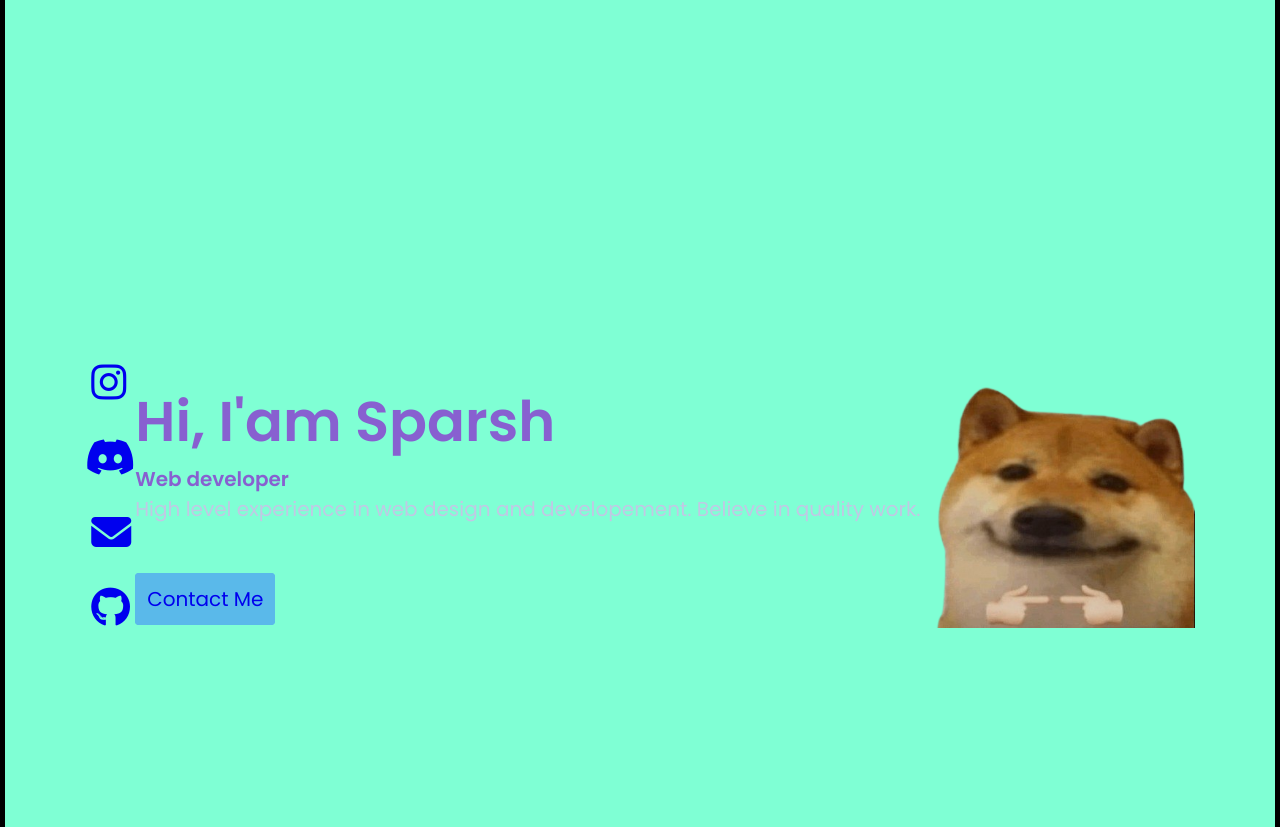
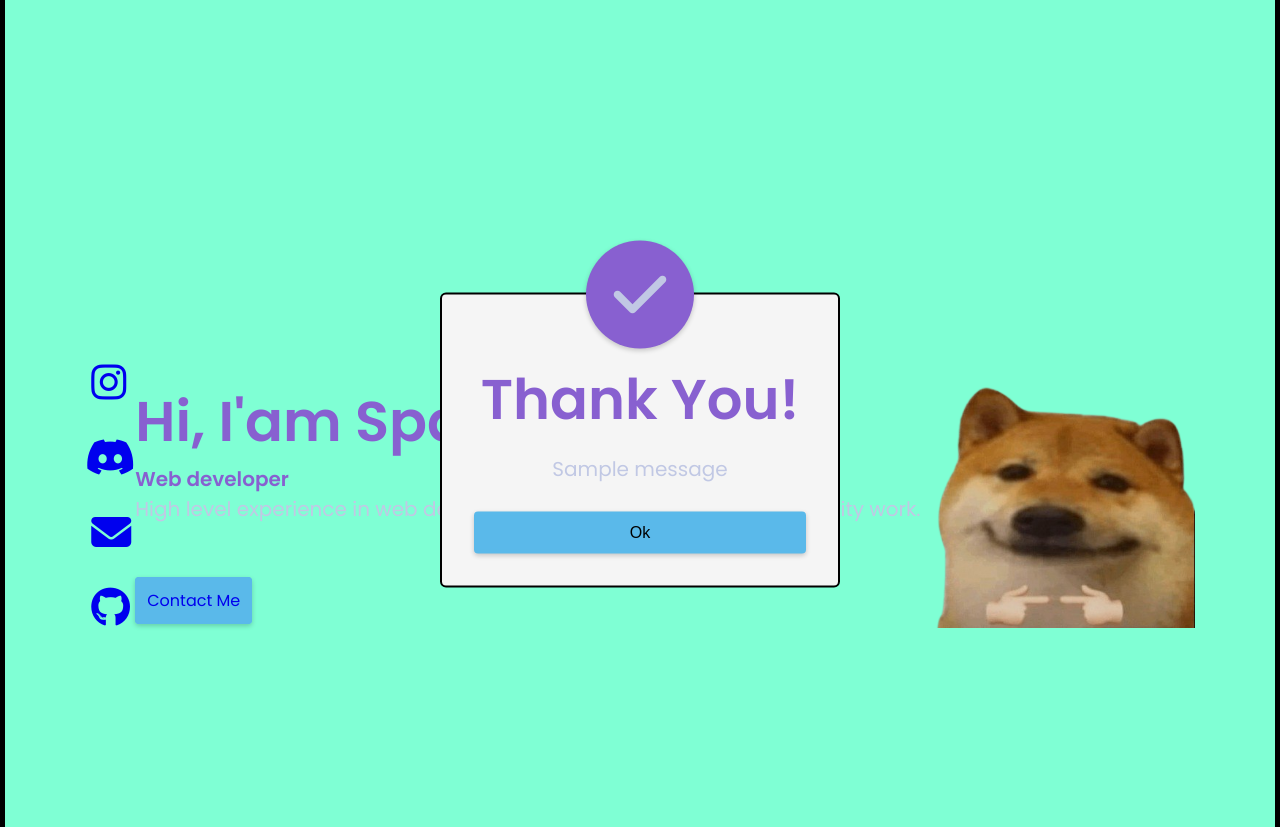
Before and after one commit to SparshChaurasia/Portfolio, a Django app: page / in a window 1280 px wide. Shown: the part 860-1687 px from the top of the page. Run offline with Django 3.2, Linux system fonts and the light colour scheme; tables that the repository leaves empty hold one stand-in row (values such as "Sample post"); one stand-in notice (Sample message) is shown; some libraries are stand-ins or nearby versions.

Commit message:
added notification popups using django messaging framework

```diff
--- a/home/views.py
+++ b/home/views.py
@@ -1,6 +1,9 @@
-from django.shortcuts import render, HttpResponse, redirect
+from datetime import datetime
+
+from django.contrib import messages
+from django.shortcuts import HttpResponse, redirect, render
+
 from .models import Contact
-from datetime import datetime
 
 
 def index(request):
@@ -18,6 +21,7 @@ def submit(request):
     print(name, email, subject, message)
 
     if not email and message:
+        messages.error(request, "Missing required fields")
         return redirect("/#contact")
 
     form = Contact(
@@ -28,5 +32,5 @@ def submit(request):
         Date=datetime.now(),
     )
     form.save()
-
+    messages.success(request, "Your form was successfully submitted")
     return redirect("/#contact")
--- a/static/css/style.css
+++ b/static/css/style.css
@@ -131,6 +131,41 @@ img {
     color: var(--text-color);
 }
 
+.popup__container {
+    border: 2px solid black;
+    text-align: center;
+    width: 400px;
+    background: #fff;
+    border-radius: 6px;
+    position: absolute;
+    top: 50%;
+    left: 50%;
+    transform: translate(-50%, -50%);
+    padding: 0 2rem 1rem 2rem;
+    background-color: whitesmoke;
+}
+
+.popup__image {
+    margin-top: -3.5rem;
+    background-color: var(--title-color);
+    border-radius: 50%;
+    padding: 1.5rem;
+    box-shadow: 0 2px 5px rgba(0, 0, 0, 0.2);
+}
+
+.popup__image--error {
+    padding: 1.5rem 2.75rem;
+}
+
+.popup__heading {
+    margin-top: 0.5rem;
+}
+
+.popup__text {
+    font-size: var(--normal-font-size);
+    margin: 0.75rem 0;
+}
+
 /* .section__quote {
     font-family: 'Gelasio', serif;
     max-width: 50%;
@@ -167,12 +202,21 @@ img {
     background-color: var(--body-color);
     border: .25rem solid var(--body-color);
     border-radius: .25rem;
+    cursor: pointer;
+    box-shadow: 0 2px 5px rgba(0, 0, 0, 0.2);
+    outline: none;
+    font-size: var(--small-font-size);
 }
 
 .btn:hover {
     color: white;
     background-color: var(--first-color);
     transition: 0.2s ease-in;
+}
+
+.btn-flex {
+    margin: 1rem 0;
+    width: 100%;
 }
 
 /*==================== LAYOUT ====================*/
--- /dev/null
+++ b/static/js/script.js
@@ -0,0 +1,6 @@
+function removePopup() {
+    const popup = document.getElementsByClassName("popup__container")
+    let lastElement = popup[popup.length -1]
+
+    lastElement.remove()
+}
--- a/templates/index.html
+++ b/templates/index.html
@@ -6,6 +6,7 @@
     <meta name="viewport" content="width=device-width, initial-scale=1.0">
     <title>MyPortfolio</title>
     {% load static %}
+    <script src="{% static 'js/script.js' %}"></script>
     <link rel="stylesheet" href="{% static 'css/style.css' %}">
     <link rel="stylesheet" href="https://cdnjs.cloudflare.com/ajax/libs/font-awesome/6.1.1/css/all.min.css" integrity="sha512-KfkfwYDsLkIlwQp6LFnl8zNdLGxu9YAA1QvwINks4PhcElQSvqcyVLLD9aMhXd13uQjoXtEKNosOWaZqXgel0g==" crossorigin="anonymous" referrerpolicy="no-referrer" />
 </head>
@@ -77,6 +78,27 @@
         <section class="section contact" id="contact">
             <h1 class="section__title">Contact</h1>
             <h1 class="section__subtitle">this is subtitle</h1>
+            {% if messages %}
+                {% for message in messages %}
+                    <div class="popup__container">
+
+                        {% if message.tags == "success" %}
+                            <i class="fa-solid fa-3x fa-check popup__image"></i>
+                            <h2 class="popup__heading">Thank You!</h2>
+                        {% elif message.tags == "error" %}
+                            <i class="fa-solid fa-3x fa-exclamation popup__image popup__image--error"></i>
+                            <h2 class="popup__heading">Error!</h2>
+                        {% else %}
+                            <i class="fa-solid fa-3x fa-exclamation popup__image popup__image--error"></i>
+                            <h2 class="popup__heading">Message</h2>
+                        {% endif %}
+
+                        <p class="popup__text"> {{ message }} </p>
+                        <button class="btn btn-flex" onclick="removePopup()">Ok</button>
+                    </div>
+                {% endfor %}
+            </ul>
+            {% endif %}
             <div class="contact__content-wrapper">
                 <div class="contact__link-wrapper">
                     <div class="contact__link">
```
Also changed, not shown: db.sqlite3.
